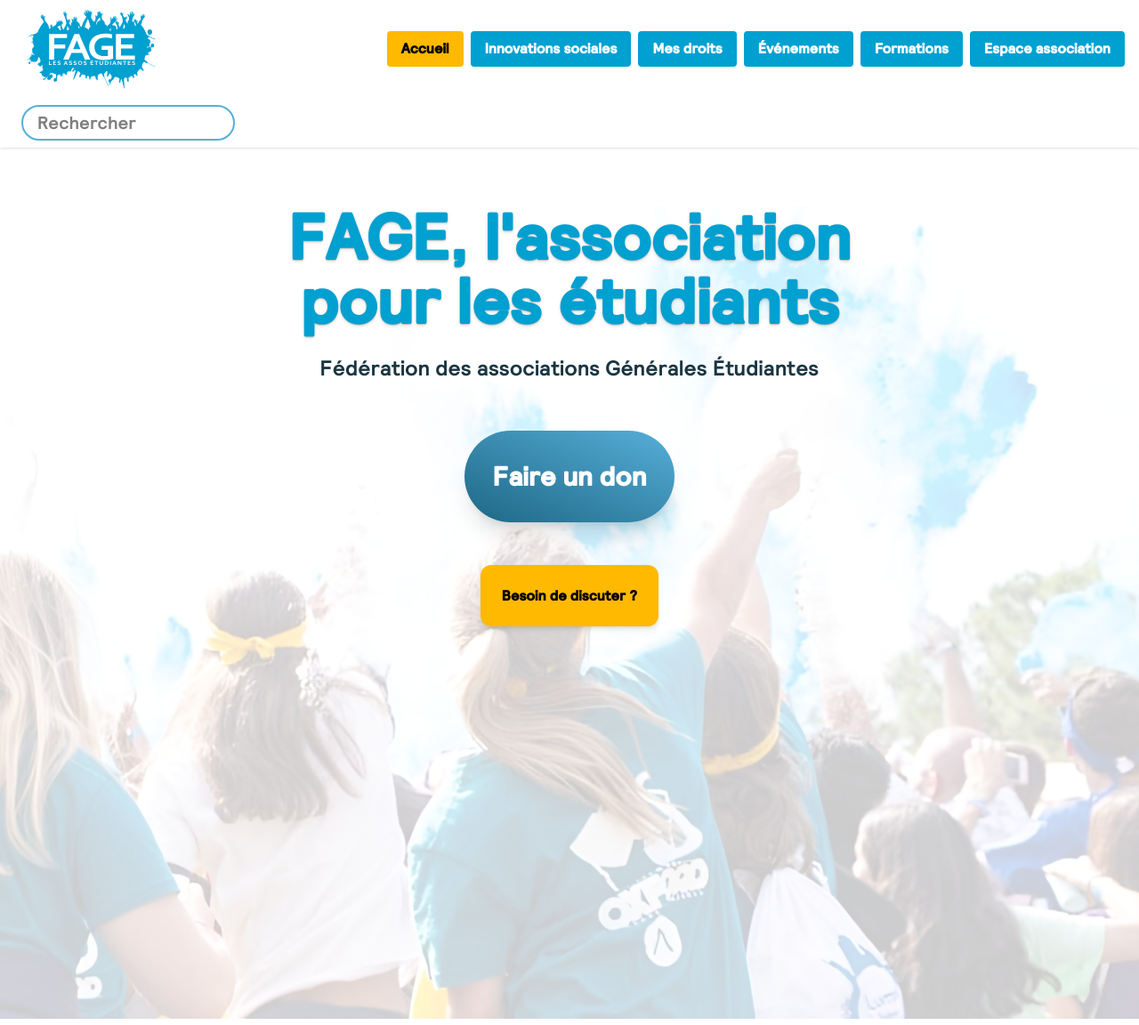
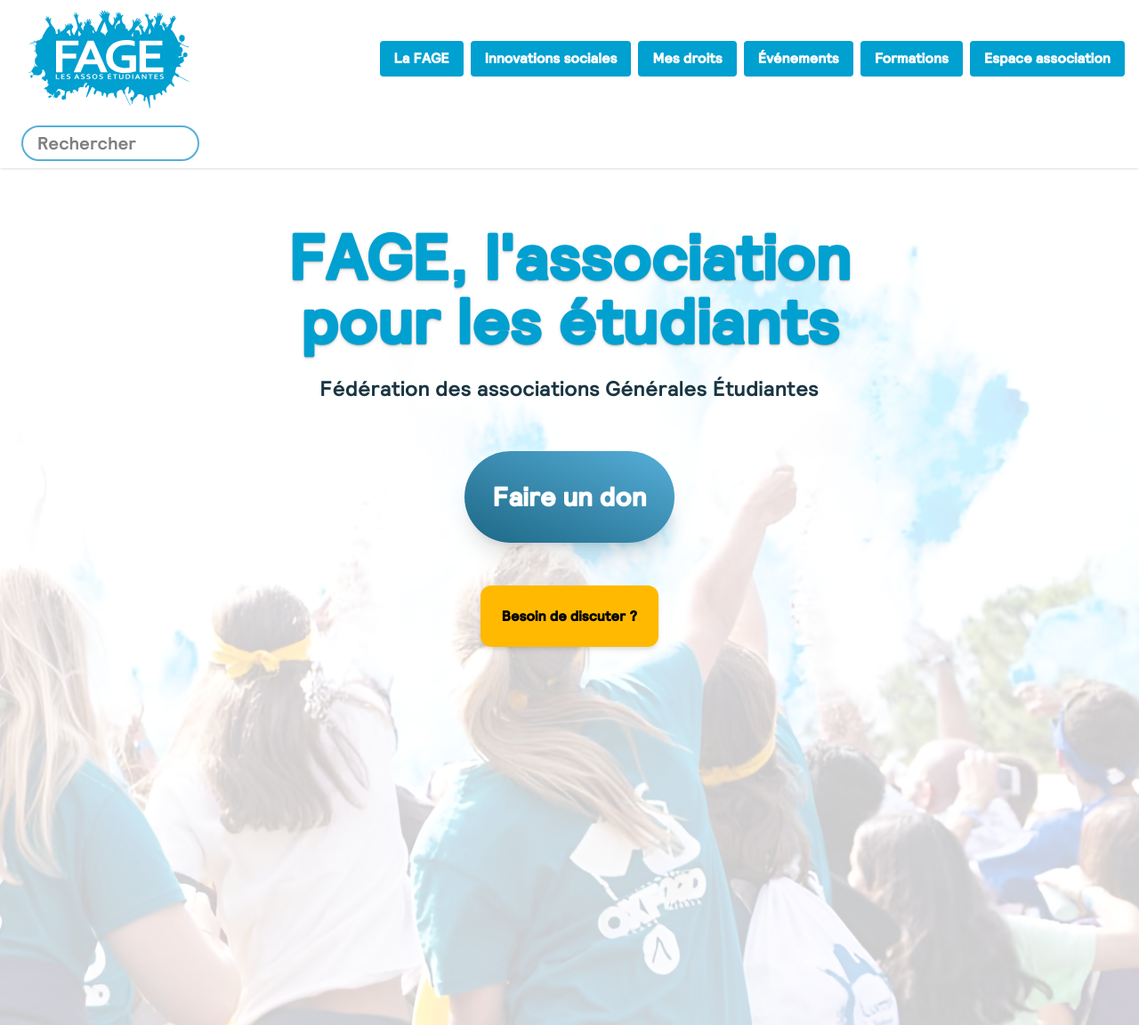
Before and after one commit to ne1i/but_a2_sae_s3, a PHP site: page / in a window 1280 px wide. Shown: the top 1152 px of the page at 89% size. Run offline with PHP 8.4, Linux system fonts and the light colour scheme.

Commit message:
Changed header buttons and navbar centering

```diff
--- a/static/index.html
+++ b/static/index.html
@@ -15,15 +15,13 @@
                 <span class="hidden" aria-hidden="true">Retour à
                     l'accueil</span>
                 <img src="assets/image/Logo_FAGE.svg" alt="Logo_FAGE"
-                    class="max-w-40 m-2" />
+                    class="max-w-50 m-2" />
             </a>
 
             <nav class="flex justify-center">
                 <ul class="flex flex-wrap gap-2">
-                    <li>
-                        <p
-                            class="inline-block bg-amber-400 hover:bg-amber-500 active:bg-amber-600 rounded px-4 py-2 font-bold">
-                            Accueil</p>
+                    <li><a
+                            class="inline-block bg-fage-500 hover:bg-fage-600 active:bg-fage-700 py-2 rounded px-4 text-white font-bold">La FAGE</a></li>
                     </li>
                     <li><a
                             class="inline-block bg-fage-500 hover:bg-fage-600 active:bg-fage-700 py-2 rounded px-4 text-white font-bold">Innovations
@@ -44,7 +42,7 @@
             </nav>
 
             <div
-                class="max-w-60 m-2 border-2 border-fage-400 bg-white rounded-full overflow-hidden">
+                class="max-w-50 m-2 border-2 border-fage-400 bg-white rounded-full overflow-hidden">
                 <input type="search" placeholder="Rechercher" name="search"
                     id="search"
                     class="ps-4 text-xl py-1 outline-0" />
@@ -54,7 +52,7 @@
         <main>
             <div class="flex justify-center relative mt-16">
                 <img src="assets/image/background.jpg" alt="Image de fond"
-                    class="opacity-20 h-[915px] object-cover">
+                    class="opacity-20 h-[900px] w-full object-cover">
                 <div class="absolute left-0 top-0 w-full">
                     <h1
                         class="text-fage-500 text-7xl mx-auto font-bold text-center mb-6 text-shadow-md">FAGE,
--- a/static/style.css
+++ b/static/style.css
@@ -1,4 +1,4 @@
-/*! tailwindcss v4.1.13 | MIT License | https://tailwindcss.com */
+/*! tailwindcss v4.1.14 | MIT License | https://tailwindcss.com */
 @layer properties;
 @layer theme, base, components, utilities;
 @layer theme {
@@ -237,6 +237,18 @@
   .inline-block {
     display: inline-block;
   }
+  .h-\[600px\] {
+    height: 600px;
+  }
+  .h-\[800px\] {
+    height: 800px;
+  }
+  .h-\[850px\] {
+    height: 850px;
+  }
+  .h-\[900px\] {
+    height: 900px;
+  }
   .h-\[915px\] {
     height: 915px;
   }
@@ -249,8 +261,20 @@
   .max-w-40 {
     max-width: calc(var(--spacing) * 40);
   }
+  .max-w-50 {
+    max-width: calc(var(--spacing) * 50);
+  }
   .max-w-60 {
     max-width: calc(var(--spacing) * 60);
+  }
+  .flex-1 {
+    flex: 1;
+  }
+  .flex-2 {
+    flex: 2;
+  }
+  .flex-3 {
+    flex: 3;
   }
   .flex-wrap {
     flex-wrap: wrap;
@@ -297,6 +321,9 @@
   }
   .bg-fage-100 {
     background-color: var(--color-fage-100);
+  }
+  .bg-fage-400 {
+    background-color: var(--color-fage-400);
   }
   .bg-fage-500 {
     background-color: var(--color-fage-500);
@@ -408,6 +435,13 @@
     &:hover {
       @media (hover: hover) {
         background-color: var(--color-amber-500);
+      }
+    }
+  }
+  .hover\:bg-fage-500 {
+    &:hover {
+      @media (hover: hover) {
+        background-color: var(--color-fage-500);
       }
     }
   }
```
